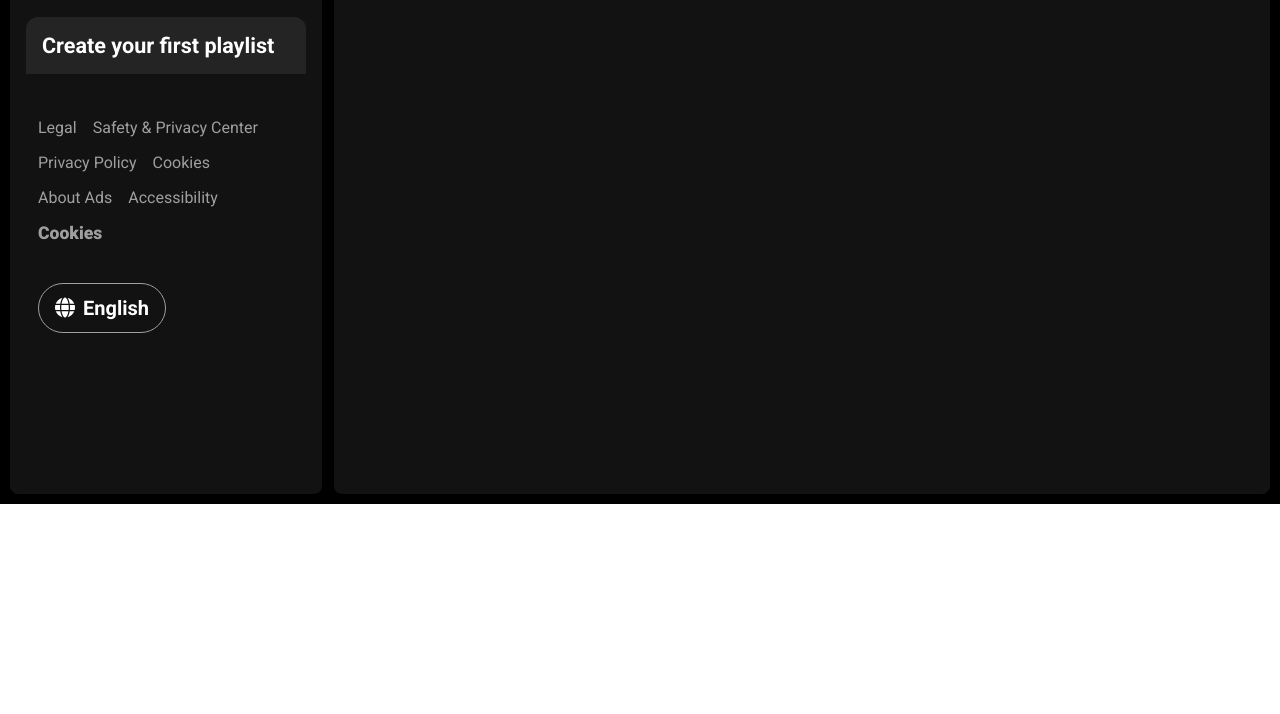
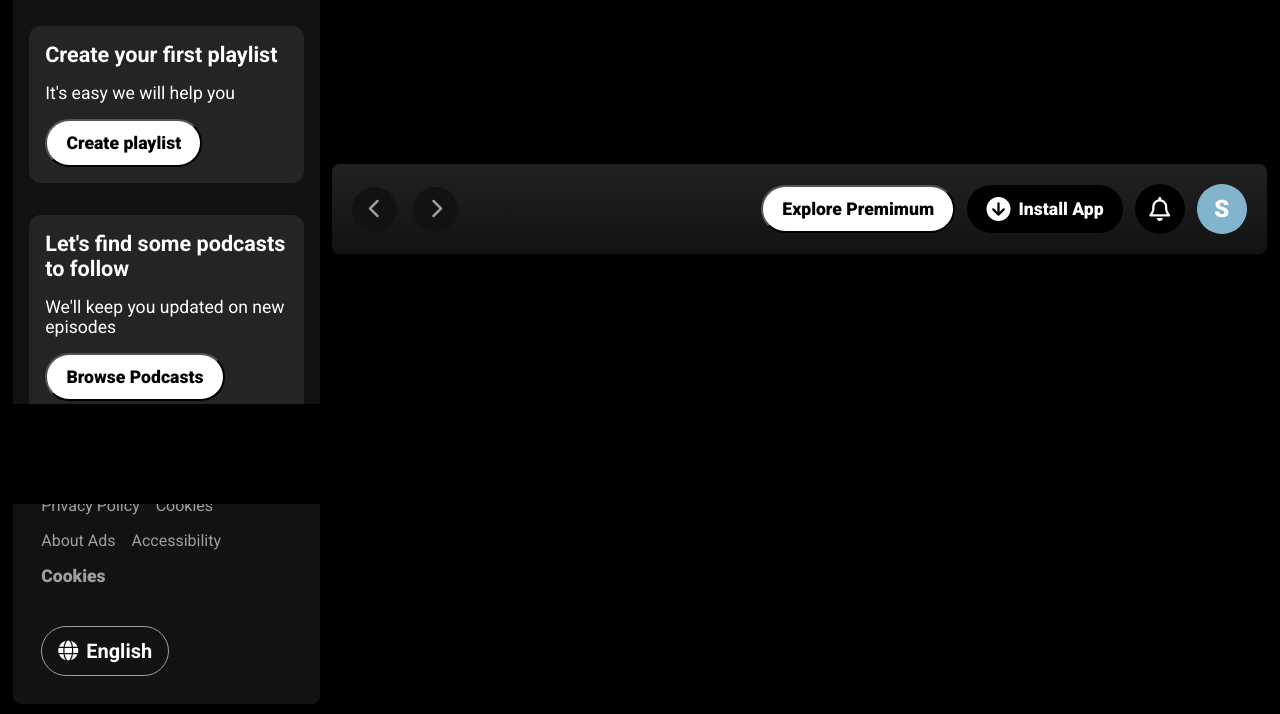
Before and after one commit to codeInterpreter05/soptify-clone-frontend, a plain HTML site: page index.html in a window 1280 px wide. Shown: the part 296-1010 px from the top of the page. Before the commit the page ends 800 px from the top, so only its background shows below. Drawn offline with Linux system fonts and the light colour scheme.

Commit message:
top navbar completed

```diff
--- a/index.html
+++ b/index.html
@@ -4,6 +4,7 @@
     <meta charset="UTF-8" />
     <meta name="viewport" content="width=device-width, initial-scale=1.0" />
     <title>Spotify - Web Player: Music for free</title>
+    <link rel="shortcut icon" href="./images/favicon.ico" type="image/x-icon">
     <link
       rel="stylesheet"
       href="https://cdnjs.cloudflare.com/ajax/libs/font-awesome/6.5.2/css/all.min.css"
@@ -54,6 +55,13 @@
           </div>
           <div class="library-desc">
             <h2>Create your first playlist</h2>
+            <h4>It's easy we will help you</h4>
+            <button class="btn" id="create-playlist">Create playlist</button>
+          </div>
+          <div class="library-desc podcasts">
+            <h2>Let's find some podcasts to follow</h2>
+            <h4>We'll keep you updated on new episodes</h4>
+            <button class="btn" id="create-playlist">Browse Podcasts</button>
           </div>
           <div class="library-footer">
             <div class="lib-footer-links">
@@ -73,7 +81,29 @@
         </div>
       </div>
 
-      <div class="right"></div>
+      <div class="right">
+        <div class="top-nav">
+          <div class="left-top-nav">
+            <div class="prev">
+              <i class="fa-solid fa-chevron-left"></i>
+            </div>
+            <div class="next">
+              <i class="fa-solid fa-chevron-right"></i>
+            </div>
+          </div>
+          <div class="right-top-nav">
+            <button class="btn" id="explore-premium">Explore Premimum</button>
+            <button class="btn invert" id="app-install"><i class="fa-solid fa-circle-arrow-down"></i>Install App</button>
+            <button class="btn invert" id="notifications"><i class="fa-regular fa-bell"></i></button>
+            <button class="btn invert" id="user-profile">
+              S
+            </button>
+          </div>
+        </div>
+      </div>
+
+
     </div>
+    <div class="bottom"></div>
   </body>
 </html>
--- a/style.css
+++ b/style.css
@@ -6,15 +6,15 @@
 }
 
 body{
-    height: 100vh;
-    width: 100vw;
+    width: 100%;
+    height: auto;
 }
 
 /* this is the main container */
 
 .container{
-    height: 100vh;
-    width: 100vw;
+    height: auto;
+    width: 100%;
     background-color: black;
     display: flex;
     justify-content: center;
@@ -26,7 +26,7 @@ body{
 /* this is the left section */
 
 .left{
-    width: 25vw;
+    width: 24vw;
     height: 100%;
     display: flex;
     flex-direction: column;
@@ -85,7 +85,7 @@ body{
 
 .library{
     width: 100%;
-    height: 75%;
+    height: auto;
     background-color: #121212;
     color: #9F9F9F;
     padding: 1rem;
@@ -148,14 +148,35 @@ body{
     width: 100%;
     background-color: #242424;
     display: flex;
+    flex-direction: column;
     justify-content: start;
-    align-items: center;
+    gap: 1rem;
+    align-items: start;
     color: white;
     font-weight: 800;
-    border-top-left-radius: 0.75rem;
-    border-top-right-radius: 0.75rem;
+    border-radius: 0.75rem;
     padding: 1rem;
     font-size: 0.9rem;
+}
+
+.library-desc h4{
+    font-weight: 400;
+    font-size: 1.1rem;
+}
+
+.btn{
+    color: black;
+    background-color: white;
+    border-radius: 2rem;
+    width: auto;
+    padding: 0.75rem 1.2rem;
+    font-weight: 800;
+    font-size: 1.1rem;
+}
+
+.btn:hover{
+    transition: 0.3s;
+    cursor: pointer;
 }
 
 .library-footer{
@@ -210,15 +231,96 @@ body{
 /* this is the right section */
 
 .right{
-    width: 75vw;
+    width: 73vw;
     height: 100%;
-    background-color: #121212;
+    background: linear-gradient(180deg, #212121, #121212);
     border-radius: 0.5rem;
+    display: flex;
+    flex-direction: column;
+    justify-content: space-between;
+    align-items: center;
+    padding: 1.25rem;
 }
 
-@media screen and (max-width: 1000px) {
+.top-nav{
+    width: 100%;
+    display: flex;
+    justify-content: space-between;
+    align-items: center;
+}
+
+.left-top-nav{
+    height: 100%;
+    width: auto;
+    display: flex;
+    justify-content: space-between;
+    align-items: center;
+    gap: 1rem;
+}
+
+.prev, .next{
+    height: 45px;
+    width: 45px;
+    background-color: #121212;
+    color: #9F9F9F;
+    display: flex;
+    justify-content: center;
+    align-items: center;
+    border-radius: 50%;
+    font-size: 20px;
+}
+
+.right-top-nav{
+    height: 100%;
+    width: auto;
+    display: flex;
+    justify-content: space-evenly;
+    align-items: center;
+    gap: 0.75rem;
+}
+
+#app-install{
+    border: none;
+    display: flex;
+    gap: 8px;
+    align-items: center;
+}
+
+#app-install i{
+    font-size: 24px;
+}
+
+#notifications, #user-profile{
+    border: none;
+    height: 50px;
+    width: 50px;
+    border-radius: 50%;
+    font-size: 24px;
+    display: flex;
+    justify-content: center;
+    align-items: center;
+}
+
+#user-profile{
+    background-color: #7D4B32;
+    color: black;
+}
+
+/* this is the music player */
+
+.bottom{
+    width: 100%;
+    height: 100px;
+    background-color: black;
+    overflow: hidden;
+    position: fixed;
+    z-index: 1;
+    bottom: 0;
+}
+
+@media screen and (max-width: 1090px) {
     .left{
-        width: 30vw;
+        width: 35vw;
     }
 
     .right{
@@ -227,11 +329,20 @@ body{
 }
 
 @media screen and (max-width: 885px) {
+    body{
+        height: 100vh;
+    }
+
+    .container{
+        height: 100%;
+    }
+
     .left{
         display: none;
     }
 
     .right{
         width: 100vw;
+        height: 100%;
     }
 }
```
Also changed, not shown: images/favicon.ico (added).
